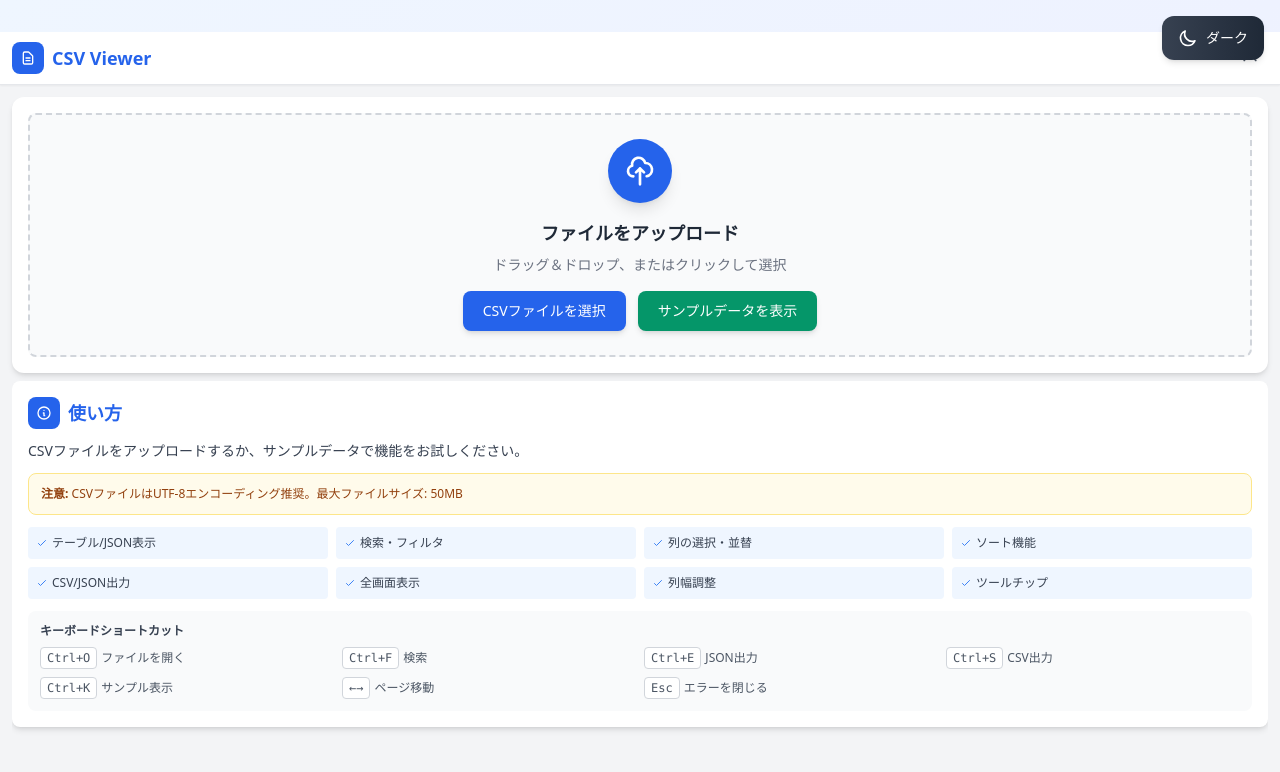
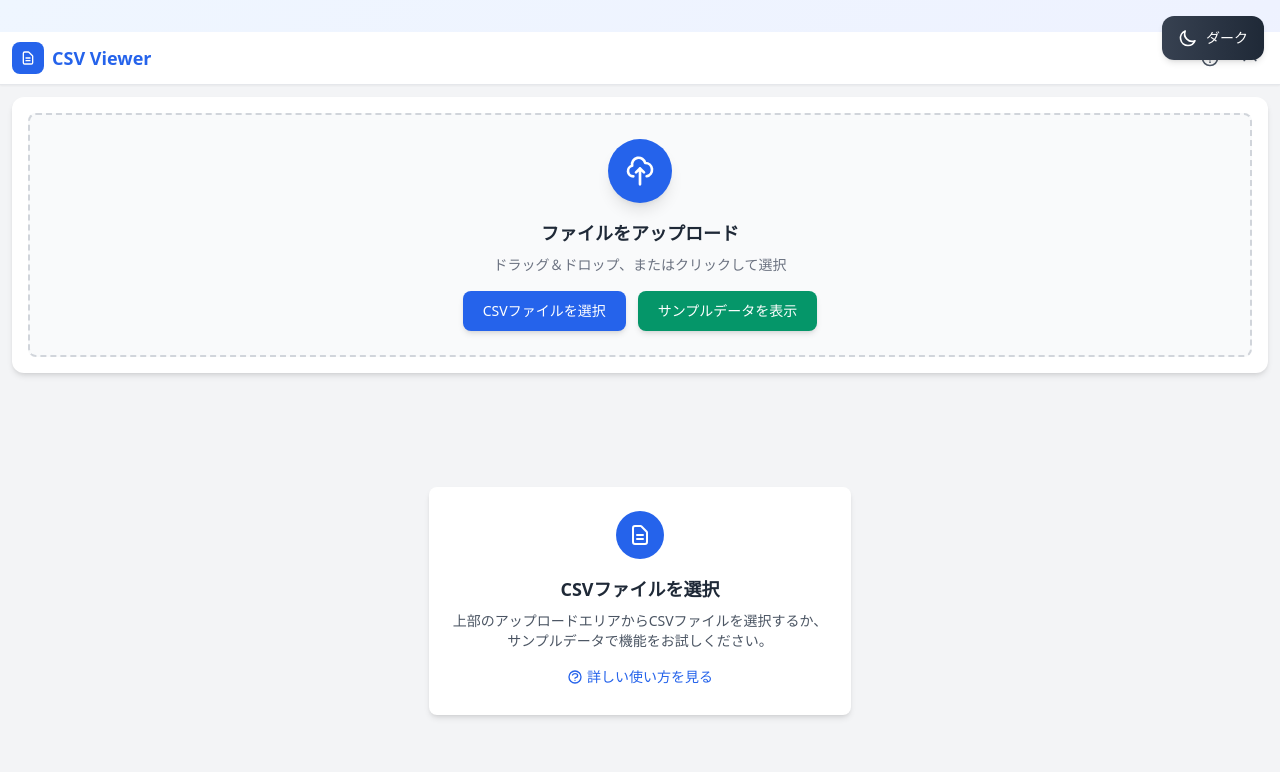
Before and after one commit to BoxPistols/csv-viewer-app, a React (Vite) app: page / in a window 1280 px wide. Shown: the top 772 px of the page. Built offline with nearby package versions, Linux system fonts and the light colour scheme.

Commit message:
Add help modal with icon button in header
- Add help icon button (?) next to toolbar collapse button
- Create modal dialog for displaying help content
- Simplify inline help section with link to open modal
- Add Escape key support to close modal
- Help accessible anytime via header icon

```diff
--- a/src/components/CSVViewerApp.jsx
+++ b/src/components/CSVViewerApp.jsx
@@ -40,6 +40,9 @@ const CSVViewerApp = () => {
 
   // ヘッダー/アップロードセクション折りたたみ
   const [isHeaderCollapsed, setIsHeaderCollapsed] = useState(false);
+
+  // ヘルプモーダル
+  const [isHelpModalOpen, setIsHelpModalOpen] = useState(false);
 
   // 新しい状態変数
   const [rowsPerPage, setRowsPerPage] = useState(10);
@@ -891,9 +894,13 @@ const CSVViewerApp = () => {
         }
       }
 
-      // Escapeキーでエラーをクリア
-      if (e.key === 'Escape' && error) {
+      // Escapeキーでエラーをクリア、またはヘルプモーダルを閉じる
+      if (e.key === 'Escape') {
+        if (isHelpModalOpen) {
+          setIsHelpModalOpen(false);
+        } else if (error) {
           setError(null);
+        }
       }
 
       // Ctrl/Cmd + K でサンプルデータ
@@ -905,7 +912,7 @@ const CSVViewerApp = () => {
 
     window.addEventListener('keydown', handleKeyPress);
     return () => window.removeEventListener('keydown', handleKeyPress);
-  }, [data, error, currentPage, rowsPerPage, filteredData, viewMode, exportJson, exportCsv, changePage, loadSampleData, getSortedData]);
+  }, [data, error, currentPage, rowsPerPage, filteredData, viewMode, exportJson, exportCsv, changePage, loadSampleData, getSortedData, isHelpModalOpen]);
 
   return (
     <div className="h-screen flex flex-col bg-gray-100 dark:bg-gray-900 overflow-hidden">
@@ -927,6 +934,16 @@ const CSVViewerApp = () => {
               </span>
             )}
           </div>
+          <div className="flex items-center gap-1">
+            <button
+              onClick={() => setIsHelpModalOpen(true)}
+              className="p-2 hover:bg-gray-100 dark:hover:bg-gray-700 rounded-lg transition-colors"
+              title="ヘルプを表示"
+            >
+              <svg className="w-5 h-5 text-gray-600 dark:text-gray-300" fill="none" stroke="currentColor" viewBox="0 0 24 24">
+                <path strokeLinecap="round" strokeLinejoin="round" strokeWidth={2} d="M8.228 9c.549-1.165 2.03-2 3.772-2 2.21 0 4 1.343 4 3 0 1.4-1.278 2.575-3.006 2.907-.542.104-.994.54-.994 1.093m0 3h.01M21 12a9 9 0 11-18 0 9 9 0 0118 0z" />
+              </svg>
+            </button>
             <button
               onClick={() => setIsHeaderCollapsed(!isHeaderCollapsed)}
               className="p-2 hover:bg-gray-100 dark:hover:bg-gray-700 rounded-lg transition-colors"
@@ -936,6 +953,7 @@ const CSVViewerApp = () => {
                 <path strokeLinecap="round" strokeLinejoin="round" strokeWidth={2} d="M5 15l7-7 7 7" />
               </svg>
             </button>
+          </div>
         </div>
       </div>
 
@@ -1513,11 +1531,44 @@ const CSVViewerApp = () => {
         </>
       )}
 
-      {/* ヘルプ情報 - コンパクト */}
+      {/* ヘルプ情報 - コンパクト (データなし時のみ表示) */}
       {!loading && data.length === 0 && !error && (
-        <div className="flex-1 overflow-auto">
-          <div className="bg-white dark:bg-gray-800 rounded-lg shadow-md p-4">
-            <div className="flex items-center gap-2 mb-3">
+        <div className="flex-1 flex items-center justify-center">
+          <div className="bg-white dark:bg-gray-800 rounded-lg shadow-md p-6 max-w-md text-center">
+            <div className="w-12 h-12 bg-blue-600 rounded-full flex items-center justify-center mx-auto mb-4">
+              <svg className="w-6 h-6 text-white" fill="none" stroke="currentColor" viewBox="0 0 24 24">
+                <path strokeLinecap="round" strokeLinejoin="round" strokeWidth={2} d="M9 12h6m-6 4h6m2 5H7a2 2 0 01-2-2V5a2 2 0 012-2h5.586a1 1 0 01.707.293l5.414 5.414a1 1 0 01.293.707V19a2 2 0 01-2 2z" />
+              </svg>
+            </div>
+            <h2 className="text-lg font-bold text-gray-800 dark:text-gray-200 mb-2">CSVファイルを選択</h2>
+            <p className="text-sm text-gray-600 dark:text-gray-400 mb-4">
+              上部のアップロードエリアからCSVファイルを選択するか、<br />
+              サンプルデータで機能をお試しください。
+            </p>
+            <button
+              onClick={() => setIsHelpModalOpen(true)}
+              className="inline-flex items-center gap-1 text-sm text-blue-600 dark:text-blue-400 hover:underline"
+            >
+              <svg className="w-4 h-4" fill="none" stroke="currentColor" viewBox="0 0 24 24">
+                <path strokeLinecap="round" strokeLinejoin="round" strokeWidth={2} d="M8.228 9c.549-1.165 2.03-2 3.772-2 2.21 0 4 1.343 4 3 0 1.4-1.278 2.575-3.006 2.907-.542.104-.994.54-.994 1.093m0 3h.01M21 12a9 9 0 11-18 0 9 9 0 0118 0z" />
+              </svg>
+              詳しい使い方を見る
+            </button>
+          </div>
+        </div>
+      )}
+      </div>
+
+      {/* ヘルプモーダル */}
+      {isHelpModalOpen && (
+        <div className="fixed inset-0 z-50 flex items-center justify-center p-4 bg-black/50" onClick={() => setIsHelpModalOpen(false)}>
+          <div
+            className="bg-white dark:bg-gray-800 rounded-xl shadow-2xl max-w-2xl w-full max-h-[80vh] overflow-auto"
+            onClick={(e) => e.stopPropagation()}
+          >
+            {/* モーダルヘッダー */}
+            <div className="flex items-center justify-between p-4 border-b border-gray-200 dark:border-gray-700">
+              <div className="flex items-center gap-2">
                 <div className="w-8 h-8 bg-blue-600 rounded-lg flex items-center justify-center">
                   <svg className="w-4 h-4 text-white" fill="none" stroke="currentColor" viewBox="0 0 24 24">
                     <path strokeLinecap="round" strokeLinejoin="round" strokeWidth={2} d="M13 16h-1v-4h-1m1-4h.01M21 12a9 9 0 11-18 0 9 9 0 0118 0z" />
@@ -1525,7 +1576,18 @@ const CSVViewerApp = () => {
                 </div>
                 <h2 className="text-lg font-bold text-blue-600 dark:text-blue-400">使い方</h2>
               </div>
-
+              <button
+                onClick={() => setIsHelpModalOpen(false)}
+                className="p-2 hover:bg-gray-100 dark:hover:bg-gray-700 rounded-lg transition-colors"
+              >
+                <svg className="w-5 h-5 text-gray-500 dark:text-gray-400" fill="none" stroke="currentColor" viewBox="0 0 24 24">
+                  <path strokeLinecap="round" strokeLinejoin="round" strokeWidth={2} d="M6 18L18 6M6 6l12 12" />
+                </svg>
+              </button>
+            </div>
+
+            {/* モーダルコンテンツ */}
+            <div className="p-4">
               <p className="mb-3 text-sm text-gray-700 dark:text-gray-300">
                 CSVファイルをアップロードするか、サンプルデータで機能をお試しください。
               </p>
@@ -1537,7 +1599,8 @@ const CSVViewerApp = () => {
                 </p>
               </div>
 
-            <div className="grid grid-cols-2 md:grid-cols-4 gap-2 mb-3">
+              <h3 className="text-sm font-semibold text-gray-700 dark:text-gray-300 mb-2">機能一覧</h3>
+              <div className="grid grid-cols-2 md:grid-cols-4 gap-2 mb-4">
                 {[
                   'テーブル/JSON表示',
                   '検索・フィルタ',
@@ -1559,7 +1622,7 @@ const CSVViewerApp = () => {
 
               <div className="bg-gray-50 dark:bg-gray-700 rounded-lg p-3">
                 <h3 className="text-xs font-semibold text-gray-700 dark:text-gray-300 mb-2">キーボードショートカット</h3>
-              <div className="grid grid-cols-2 md:grid-cols-4 gap-2 text-xs">
+                <div className="grid grid-cols-2 md:grid-cols-3 gap-2 text-xs">
                   {[
                     { keys: 'Ctrl+O', action: 'ファイルを開く' },
                     { keys: 'Ctrl+F', action: '検索' },
@@ -1567,7 +1630,7 @@ const CSVViewerApp = () => {
                     { keys: 'Ctrl+S', action: 'CSV出力' },
                     { keys: 'Ctrl+K', action: 'サンプル表示' },
                     { keys: '←→', action: 'ページ移動' },
-                  { keys: 'Esc', action: 'エラーを閉じる' }
+                    { keys: 'Esc', action: 'エラー/モーダルを閉じる' }
                   ].map((shortcut, index) => (
                     <div key={index} className="flex items-center gap-1 text-gray-600 dark:text-gray-400">
                       <kbd className="px-1.5 py-0.5 bg-white dark:bg-gray-600 border border-gray-300 dark:border-gray-500 rounded text-xs font-mono">{shortcut.keys}</kbd>
@@ -1578,8 +1641,8 @@ const CSVViewerApp = () => {
               </div>
             </div>
           </div>
-      )}
-      </div>
+        </div>
+      )}
     </div>
   );
 };
```
Lines whose indentation alone changed are shown as unchanged.
